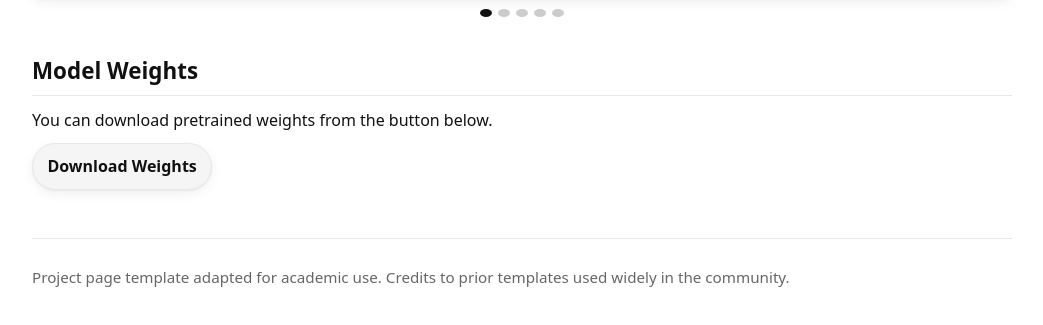
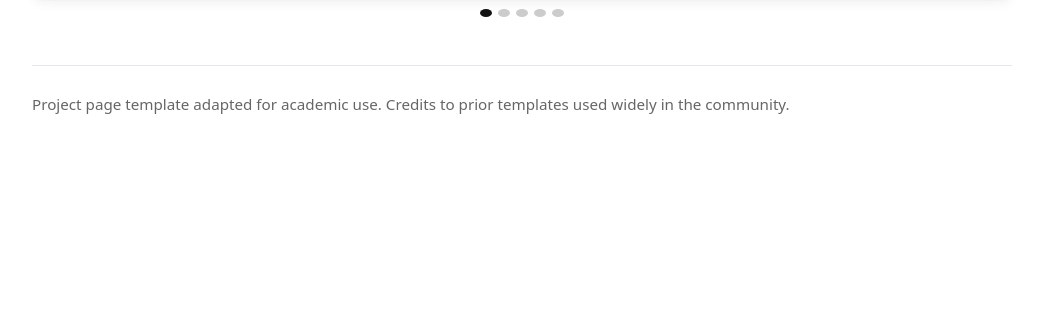
Before and after one commit to JunheeKim0/Cardiac-Super-Resolution, a plain HTML site: page index.html in a window 1280 px wide. Shown: the part 3351-3676 px from the top of the page, without its empty margins (118-1161 px from the left). After the commit the page ends 3556 px from the top, so only its background shows below. Drawn offline with Linux system fonts and the light colour scheme.

Commit message:
Update index.html
Signed-off-by: JunheeKim0 <116791018+JunheeKim0@users.noreply.github.com>

```diff
--- a/index.html
+++ b/index.html
@@ -215,16 +215,6 @@
       </div>
     </section> -->
 
-    <section id="weights">
-      <h2>Model Weights</h2>
-      <p>You can download pretrained weights from the button below.</p>
-
-      <!-- 여기에 원하는 URL로 교체 -->
-      <a class="btn" href="https://github.com/JunheeKim0/cine-SR" target="_blank" rel="noopener">
-        Download Weights
-      </a>
-    </section>
-
 
     <!-- <section id="bibtex">
       <h2>BibTeX</h2>
```
